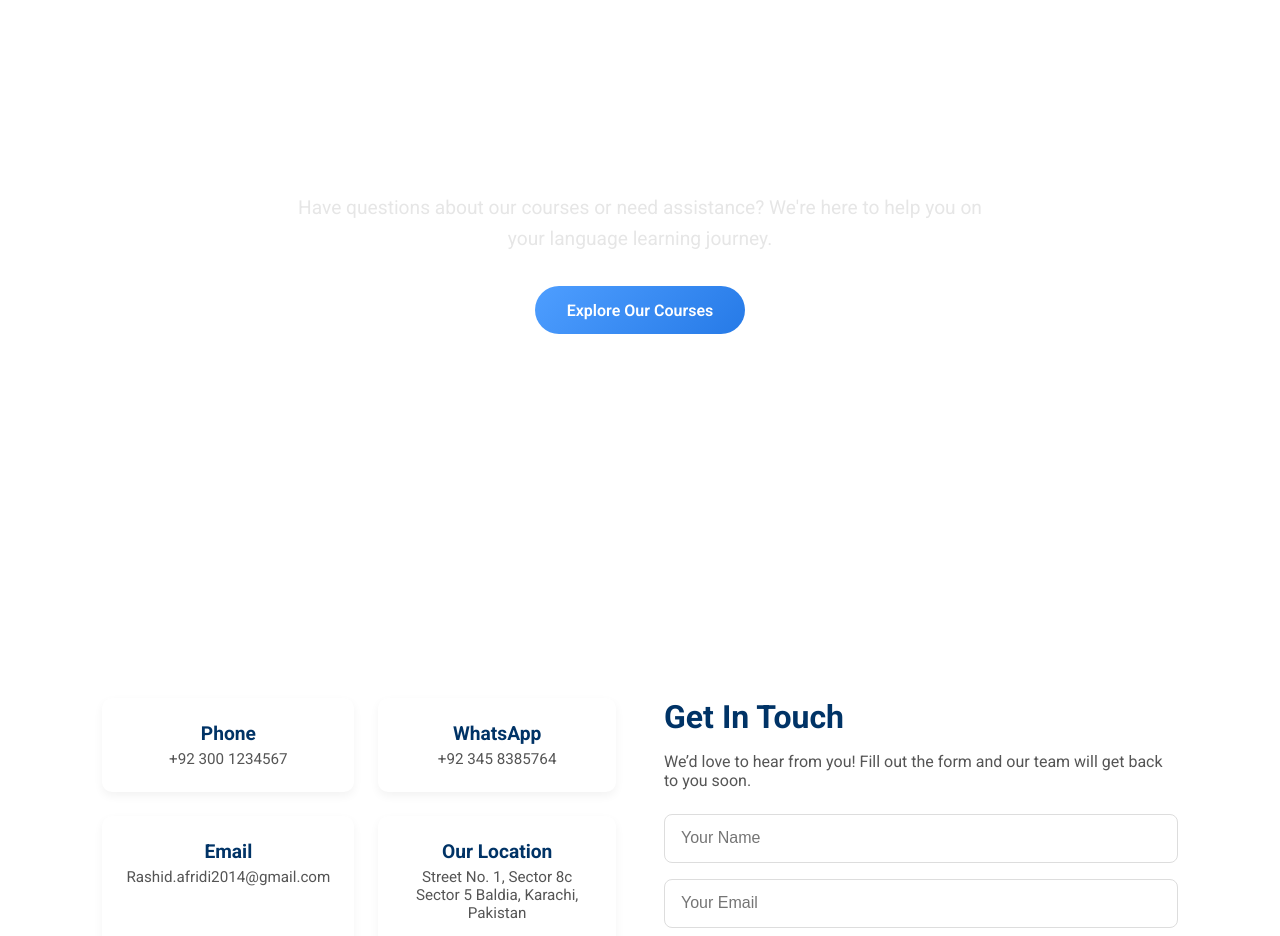
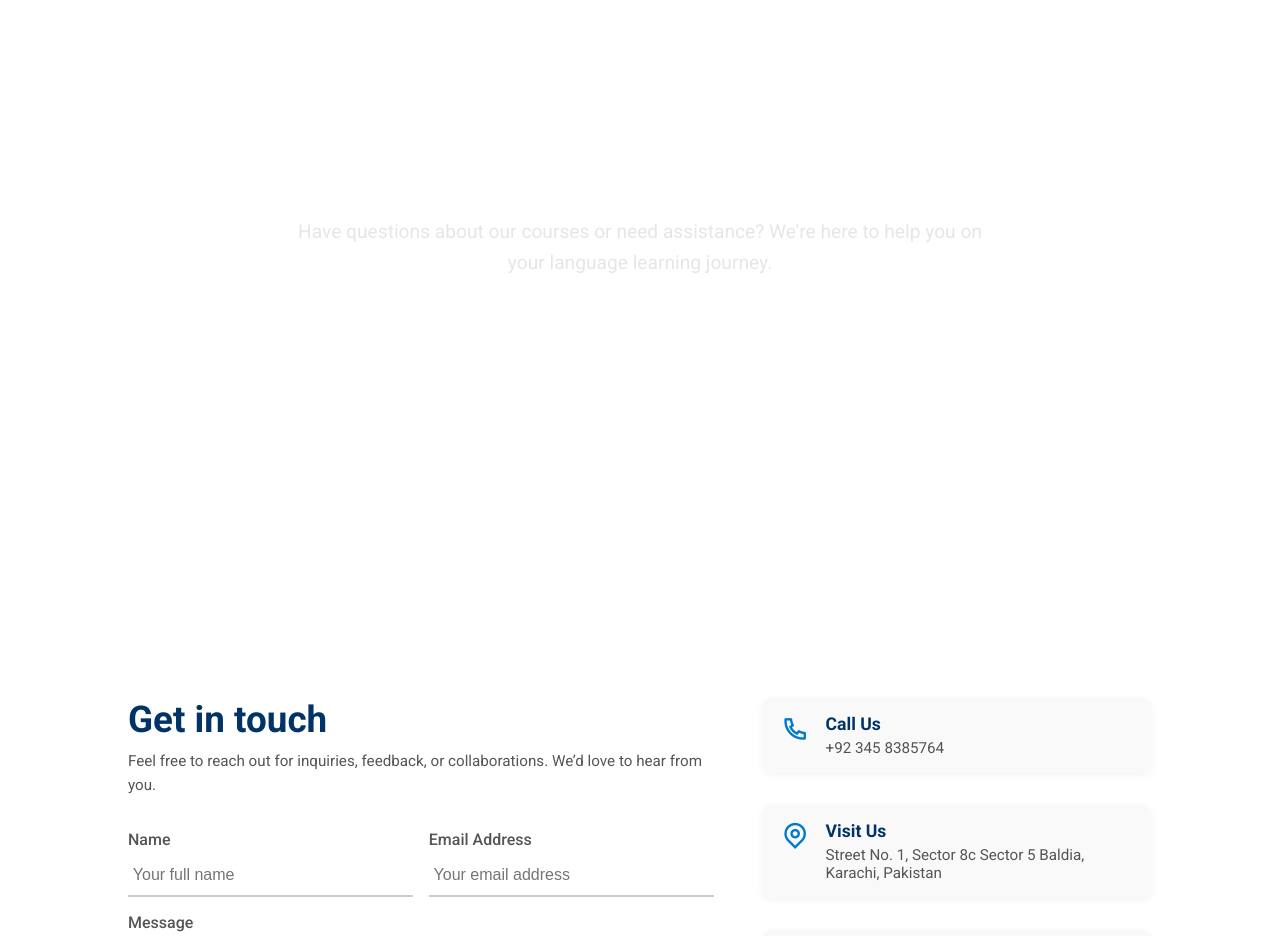
Before and after one commit to umernadim/english-language-center, a PHP site: page /contact.html in a window 1280 px wide. Shown: the part 139-1075 px from the top of the page. Run offline with PHP 8.4, Linux system fonts and the light colour scheme; some web fonts are replaced.

Commit message:
contactORtest paged created

```diff
--- a/assets/css/style.css
+++ b/assets/css/style.css
@@ -209,6 +209,7 @@
     filter: brightness(90%);
     transition: opacity 1s ease-in-out;
     border-bottom-left-radius: 100px;
+
 }
 
 #hero-section .text {
@@ -1896,142 +1897,289 @@
     text-align: center;
     color: var(--txt-color2);
     margin-top: 0;
-    /* background: linear-gradient(135deg,
+    background: linear-gradient(rgba(0, 0, 0, 0.75)),
+        url(/assets/images/carousel/img9.jpg);
+    background-size: cover;
+    background-position: center;
+}
+
+/* code for the contact details  */
+#contact-page {
+  padding: 5rem 10%;
+}
+
+.contact-wrapper {
+  display: flex;
+  flex-wrap: wrap;
+  justify-content: space-between;
+  gap: 3rem;
+}
+
+/* contact form */
+.contact-form {
+  flex: 1.2;
+  min-width: 320px;
+}
+
+.contact-form h2 {
+  font-size: 2.3rem;
+  color: var(--txt-color2);
+  margin-bottom: 0.5rem;
+}
+
+.contact-form p {
+  color: var(--text-color-d);
+  margin-bottom: 2rem;
+  line-height: 1.6;
+  font-size: 0.95rem;
+}
+
+.form-grid {
+  display: grid;
+  grid-template-columns: repeat(2, 1fr);
+  gap: 1rem;
+}
+
+.form-group {
+  display: flex;
+  flex-direction: column;
+}
+
+.form-group.full {
+  grid-column: span 2;
+  margin-top: 1rem;
+}
+
+label {
+  font-weight: 500;
+  margin-bottom: 0.4rem;
+  color: var(--text-color-d);
+  display: flex;
+  align-items: center;
+  gap: 0.5rem;
+}
+
+input,
+textarea {
+  border: none;
+  border-bottom: 2px solid #ccc;
+  padding: 0.7rem 0.3rem;
+  background: transparent;
+  outline: none;
+  transition: all 0.3s ease;
+  font-size: 1rem;
+}
+
+input:focus,
+textarea:focus {
+  border-color: var(--btn-color);
+}
+
+textarea {
+  resize: none;
+}
+
+.submit-btn {
+  background: var(--btn-color);
+  color: var(--txt-color-l);
+  font-weight: 600;
+  border: none;
+  padding: 1rem 2rem;
+  border-radius: 50px;
+  cursor: pointer;
+  margin-top: 1.5rem;
+  transition: 0.3s ease;
+  font-size: 1rem;
+  display: inline-flex;
+  align-items: center;
+  gap: 0.6rem;
+}
+
+.submit-btn:hover {
+  background: var(--btn-hover-color);
+  transform: translateY(-2px);
+}
+
+/* Contact info */
+.contact-info {
+  flex: 0.8;
+  min-width: 260px;
+  display: flex;
+  flex-direction: column;
+  justify-content: flex-start;
+  gap: 2rem;
+}
+
+.info-item {
+  display: flex;
+  align-items: flex-start;
+  gap: 1rem;
+  background: #f9f9f9;
+  padding: 1rem 1.2rem;
+  border-radius: 10px;
+  box-shadow: 0 2px 8px rgba(0, 0, 0, 0.05);
+  transition: all 0.3s ease;
+}
+
+.info-icon {
+  font-size: 1.8rem;
+  color: #007acc;
+}
+
+.info-item h4 {
+  font-size: 1.1rem;
+  color: var(--txt-color2);
+  margin-bottom: 0.3rem;
+}
+
+.info-item p {
+  color: var(--text-color-d);
+  font-size: 0.95rem;
+}
+
+/* MAP */
+.map-container {
+  margin-top: 3rem;
+  border-radius: 10px;
+  overflow: hidden;
+}
+
+/* Responsive */
+@media (max-width: 900px) {
+  #contact-page {
+    padding: 5rem 5%;
+  }
+
+  .contact-wrapper {
+    flex-direction: column;
+  }
+
+  .form-grid {
+    grid-template-columns: 1fr;
+  }
+
+  .submit-btn {
+    width: 100%;
+    justify-content: center;
+  }
+}
+
+
+/* code for test page  */
+#B-hero-sec .test-header {
+    position: relative;
+    text-align: center;
+    color: var(--txt-color2);
+    margin-top: 0;
+    background: linear-gradient(135deg,
             #e0f3ff 0%,
             #fdfbfb 50%,
-            #fff6eb 100%); */
-    background: linear-gradient(rgba(0, 0, 0, 0.75)),
-        url(/assets/images/carousel/img6.jpg);
-    background-size: cover;
-    background-position: center;
-}
-
-/* code for the contact details  */
-#contact-section {
+            #fff6eb 100%);
+
+}
+
+#B-hero-sec .test-header h1{
+    color: var(--txt-color2);
+}
+
+#B-hero-sec .test-header p{
+    color: var(--text-color-d);
+}
+
+/* code for test cards section  */
+#test-page {
+  padding: 3rem 0;
+  min-height: 100vh;
   width: 100%;
-  padding: 5rem 8%;
-}
-
-.contact-container {
-  display: flex;
-  flex-wrap: wrap;
-  gap: 3rem;
-  align-items: flex-start;
-}
-
-.contact-info {
-  flex: 1;
-  min-width: 320px;
-}
-
-.info-grid {
-  display: grid;
-  grid-template-columns: repeat(2, 1fr);
-  gap: 1.5rem;
-}
-
-.info-card {
-  background: #fff;
-  border-radius: 10px;
-  padding: 1.5rem;
+}
+
+.test-container {
+  max-width: 1200px;
+  margin: auto;
+}
+
+.search-bar {
   text-align: center;
-  box-shadow: 0 4px 10px rgba(0, 0, 0, 0.05);
-  transition: 0.3s;
-}
-
-.info-card:hover {
-  transform: translateY(-5px);
-}
-
-.info-card i {
-  font-size: 2rem;
-  color: #267ae7;
-  margin-bottom: 0.5rem;
-}
-
-.info-card h4 {
-  font-size: 1.2rem;
-  color: var(--txt-color2);
-  margin-bottom: 0.3rem;
-}
-
-.info-card p {
-  color: #555;
-  font-size: 0.95rem;
-}
-
-.map {
-  margin-top: 2rem;
-  border-radius: 10px;
-  overflow: hidden;
-}
-
-/* FORM SECTION */
-.contact-form {
-  flex: 1;
-  min-width: 320px;
-}
-
-.contact-form h2 {
+  margin-bottom: 3rem;
+}
+
+.search-bar h2 {
   font-size: 2rem;
   color: var(--txt-color2);
   margin-bottom: 1rem;
 }
 
-.contact-form p {
-  color: #555;
+.search-bar input {
+  width: 100%;
+  max-width: 450px;
+  padding: 0.8rem 1rem;
+  border: 2px solid #ccc;
+  border-radius: 50px;
+  outline: none;
+  font-size: 1rem;
+  transition: all 0.3s ease;
+}
+
+.search-bar input:focus {
+  border-color: #007acc;
+}
+
+/* Test Cards Grid */
+.test-grid {
+  display: grid;
+  grid-template-columns: repeat(auto-fit, minmax(250px, 1fr));
+  gap: 2rem;
+}
+
+.test-card {
+  background: #ffffff;
+  border-radius: 15px;
+  box-shadow: 0 4px 10px rgba(0, 0, 0, 0.1);
+  padding: 2rem;
+  text-align: center;
+  transition: all 0.3s ease;
+}
+
+.test-card:hover {
+  transform: translateY(-5px);
+  box-shadow: 0 8px 16px rgba(0, 0, 0, 0.15);
+}
+
+.test-card h3 {
+  color: var(--txt-color2);
+  font-size: 1.3rem;
+  margin-bottom: 0.8rem;
+}
+
+.test-card p {
+  color: var(--text-color-d);
+  font-size: 0.95rem;
   margin-bottom: 1.5rem;
-}
-
-.contact-form form {
-  display: flex;
-  flex-direction: column;
-  gap: 1rem;
-}
-
-.contact-form input,
-.contact-form textarea {
-  width: 100%;
-  padding: 0.9rem 1rem;
-  border: 1px solid #ddd;
-  border-radius: 8px;
-  font-size: 1rem;
-  outline: none;
-  transition: 0.3s;
-}
-
-.contact-form input:focus,
-.contact-form textarea:focus {
-  border-color: #267ae7;
-  box-shadow: 0 0 5px rgba(38, 122, 231, 0.3);
-}
-
-.contact-form button {
-  background: linear-gradient(135deg, #4e9eff, #267ae7);
-  color: #fff;
+  line-height: 1.5;
+}
+
+.test-btn {
+  display: inline-block;
+  background: var(--btn-color);
+  color: var(--txt-color-l);
+  padding: 0.7rem 1.6rem;
+  border-radius: 50px;
+  text-decoration: none;
   font-weight: 600;
-  padding: 0.9rem 1rem;
-  border: none;
-  border-radius: 8px;
-  cursor: pointer;
-  transition: 0.3s;
-}
-
-.contact-form button:hover {
-  transform: translateY(-2px);
+  transition: 0.3s ease;
+}
+
+.test-btn:hover {
+  background: var(--btn-hover-color);
 }
 
 /* Responsive */
-@media (max-width: 900px) {
-  .contact-container {
-    flex-direction: column;
+@media (max-width: 768px) {
+  #test-page {
+    padding: 4rem 6%;
   }
 
-  .info-grid {
-    grid-template-columns: 1fr;
+  .test-card {
+    padding: 1.5rem;
   }
-
-  .contact-form {
-    margin-top: 2rem;
-  }
-}
+}
--- a/assets/js/script.js
+++ b/assets/js/script.js
@@ -35,7 +35,7 @@
   }, 5000);
 }
 
-carouselHandler();
+// carouselHandler();
 
 // function to handle FAQ section
 function faqHandler() {
@@ -50,15 +50,18 @@
 }
 faqHandler();
 
-// Simple form submission handler for newsletter
-document
-  .querySelector(".newsletter-btn")
-  .addEventListener("click", function () {
-    const emailInput = document.querySelector(".newsletter-input input");
-    if (emailInput.value) {
-      alert("Thank you for subscribing to our newsletter!");
-      emailInput.value = "";
-    } else {
-      alert("Please enter your email address.");
+function searchFilterHandler() {
+  const searchInput = document.getElementById("searchInput");
+  const testGrid = document.getElementById("testGrid");
+  const cards = testGrid.getElementsByClassName("test-card");
+
+  searchInput.addEventListener("keyup", function () {
+    const filter = this.value.toLowerCase();
+    for (let card of cards) {
+      const title = card.querySelector("h3").textContent.toLowerCase();
+      card.style.display = title.includes(filter) ? "block" : "none";
     }
   });
+}
+
+searchFilterHandler();
--- a/contact.html
+++ b/contact.html
@@ -4,6 +4,10 @@
     <meta charset="UTF-8" />
     <meta name="viewport" content="width=device-width, initial-scale=1.0" />
     <title>Contact | Hope English language Center</title>
+    <link
+      href="https://cdn.jsdelivr.net/npm/remixicon@3.5.0/fonts/remixicon.css"
+      rel="stylesheet"
+    />
     <link rel="stylesheet" href="assets/css/style.css" />
   </head>
   <body>
@@ -58,7 +62,6 @@
               Have questions about our courses or need assistance? We're here to
               help you on your language learning journey.
             </p>
-            <a href="courses.html" class="btn">Explore Our Courses</a>
           </div>
         </div>
         <!-- code for the SVG waves -->
@@ -104,66 +107,83 @@
     </section>
 
     <!-- code for contact details -->
-    <section id="contact-section">
-      <div class="contact-container">
-        <!-- LEFT SIDE: CONTACT INFO -->
-        <div class="contact-info">
-          <div class="info-grid">
-            <div class="info-card">
-              <i class="ri-phone-line"></i>
-              <h4>Phone</h4>
-              <p>+92 300 1234567</p>
+    <section id="contact-page">
+      <div class="contact-wrapper">
+        <!-- contact form -->
+        <div class="contact-form">
+          <h2>Get in touch</h2>
+          <p>
+            Feel free to reach out for inquiries, feedback, or collaborations.
+            We’d love to hear from you.
+          </p>
+
+          <form>
+            <div class="form-grid">
+              <div class="form-group">
+                <label>Name</label>
+                <input type="text" placeholder="Your full name" required />
+              </div>
+
+              <div class="form-group">
+                <label>Email Address</label>
+                <input type="email" placeholder="Your email address" required />
+              </div>
             </div>
 
-            <div class="info-card">
-              <i class="ri-whatsapp-line"></i>
-              <h4>WhatsApp</h4>
+            <div class="form-group full">
+              <label>Message</label>
+              <textarea
+                rows="5"
+                placeholder="Write your message..."
+                required
+              ></textarea>
+            </div>
+
+            <button type="submit" class="submit-btn">
+              <i class="ri-send-plane-line"></i> Send Message
+            </button>
+          </form>
+        </div>
+
+        <!-- contact details -->
+        <div class="contact-info">
+          <div class="info-item">
+            <i class="ri-phone-line info-icon"></i>
+            <div>
+              <h4>Call Us</h4>
               <p>+92 345 8385764</p>
             </div>
+          </div>
 
-            <div class="info-card">
-              <i class="ri-mail-line"></i>
-              <h4>Email</h4>
-              <p>Rashid.afridi2014@gmail.com</p>
-            </div>
-
-            <div class="info-card">
-              <i class="ri-map-pin-line"></i>
-              <h4>Our Location</h4>
+          <div class="info-item">
+            <i class="ri-map-pin-line info-icon"></i>
+            <div>
+              <h4>Visit Us</h4>
               <p>Street No. 1, Sector 8c Sector 5 Baldia, Karachi, Pakistan</p>
             </div>
           </div>
 
-          <!-- MAP -->
-          <div class="map">
-            <iframe
-          src="https://www.google.com/maps/embed?pb=!1m18!1m12!1m3!1d3618.401774974416!2d66.96144927367138!3d24.918379342940717!2m3!1f0!2f0!3f0!3m2!1i1024!2i768!4f13.1!3m3!1m2!1s0x3eb315e5e3656fc5%3A0x7867d98b383866a8!2sHope%20english%20language%20center%20Baldia!5e0!3m2!1sen!2s!4v1760406214296!5m2!1sen!2s"
+          <div class="info-item">
+            <i class="ri-mail-open-line info-icon"></i>
+            <div>
+              <h4>Email</h4>
+              <p>Rashid.afridi2014@gmail.com</p>
+            </div>
+          </div>
+        </div>
+      </div>
+
+      <!-- MAP -->
+      <div class="map-container">
+        <iframe
+          src="https://www.google.com/maps/embed?pb=!1m18!1m12!1m3!1d3618.401774974416!2d66.96144927367138!3d24.918379342940717!2m3!1f0!2f0!3f0!3m2!1i1024!2i768!4f13.1!3m3!1m2!1s0x3eb315e5e3656fc5%3A0x7867d98b383866a8!2sHope%20english%20language%20center%20Baldia!5e0!3m2!1sen!2s!4v1760458356775!5m2!1sen!2s"
           width="100%"
-          height="250"
-          style="border:0;"
+          height="300"
+          style="border: 0"
           allowfullscreen=""
           loading="lazy"
-        ></iframe>
-
-          </div>
-        </div>
-
-        <!-- RIGHT SIDE: CONTACT FORM -->
-        <div class="contact-form">
-          <h2>Get In Touch</h2>
-          <p>
-            We’d love to hear from you! Fill out the form and our team will get
-            back to you soon.
-          </p>
-
-          <form>
-            <input type="text" placeholder="Your Name" required />
-            <input type="email" placeholder="Your Email" required />
-            <input type="text" placeholder="Subject" />
-            <textarea rows="5" placeholder="Your Message" required></textarea>
-            <button type="submit">Send Message</button>
-          </form>
-        </div>
+        >
+        </iframe>
       </div>
     </section>
 
--- a/courses.html
+++ b/courses.html
@@ -109,6 +109,7 @@
       </div>
     </section>
 
+    <!-- code for all courses section  -->
     <section class="all-courses">
       <div class="container">
         <h2>Our Courses & Programs</h2>
```
Also changed, not shown: test.html (added, +158 -0 lines), assets/images/gallery/img19.jpg (added).
